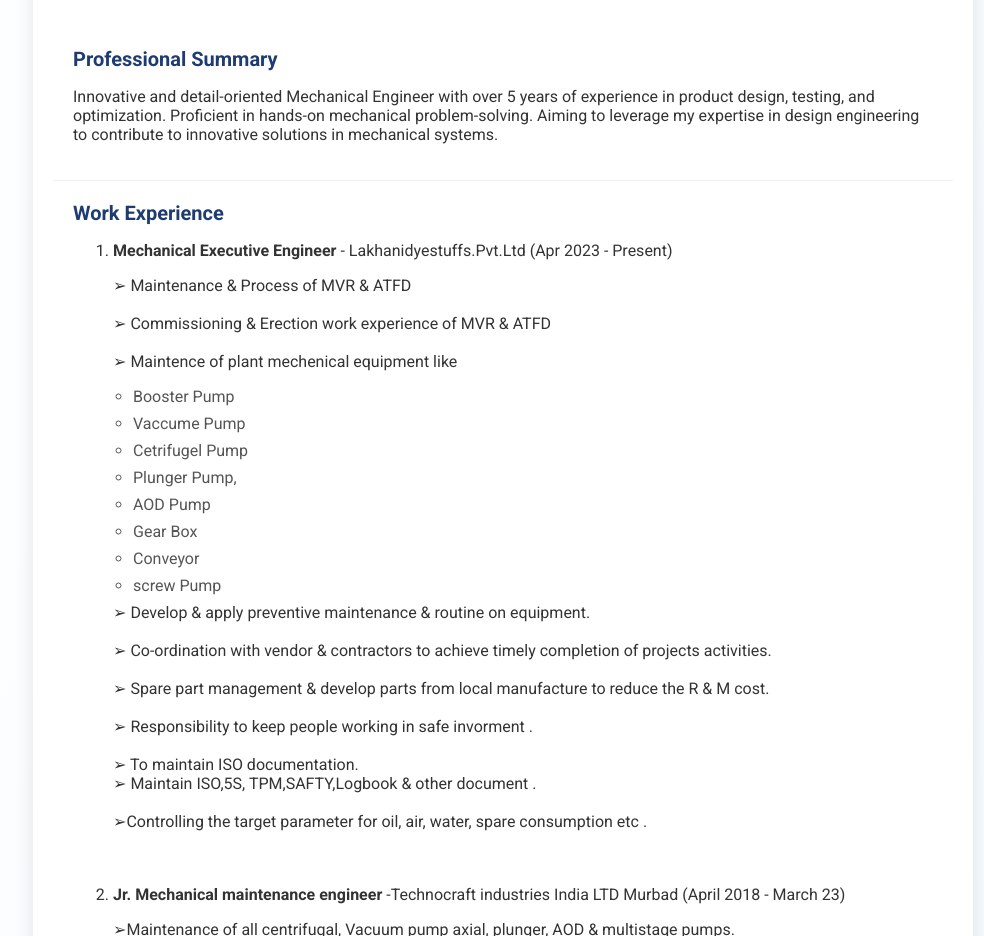
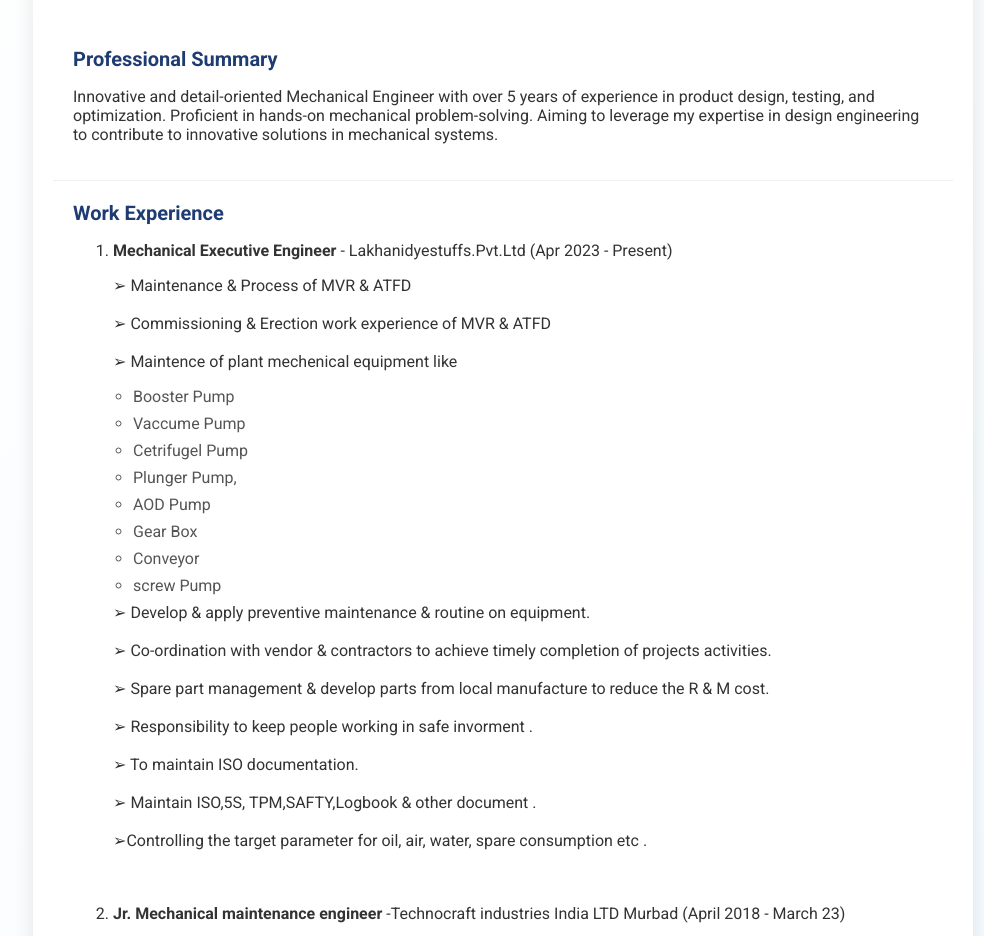
Before and after one commit to Rajeshrasne4/Vikas-Nirmal, a plain HTML site: page index.html in a window 1280 px wide. Shown: the part 318-1254 px from the top of the page, without its empty margins (137-1121 px from the left). Drawn offline with nearby package versions, Linux system fonts and the light colour scheme.

Commit message:
Update index.html

```diff
--- a/index.html
+++ b/index.html
@@ -226,7 +226,7 @@
                    &#10146; Co-ordination with vendor & contractors to achieve timely completion of projects activities.<br><br>
                    &#10146; Spare part management & develop parts from local manufacture to reduce the R & M cost.<br><br>
                    &#10146; Responsibility to keep people working in safe invorment .<br><br>
-                   &#10146; To maintain ISO documentation.<br>
+                   &#10146; To maintain ISO documentation.<br><br>
                    &#10146; Maintain ISO,5S, TPM,SAFTY,Logbook & other document .<br><br>
                    &#10146;Controlling the target parameter for oil, air, water, spare consumption etc .<br><br>
                    </p><br>
```
